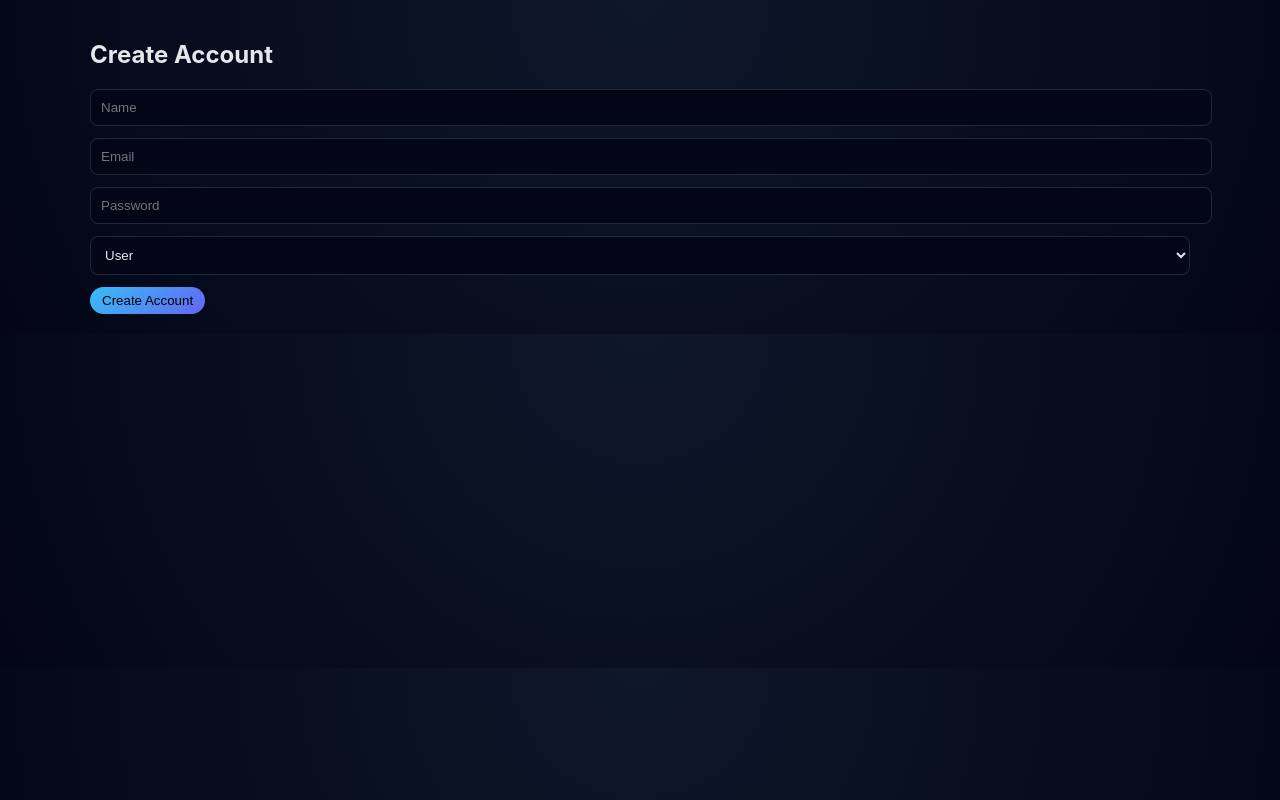
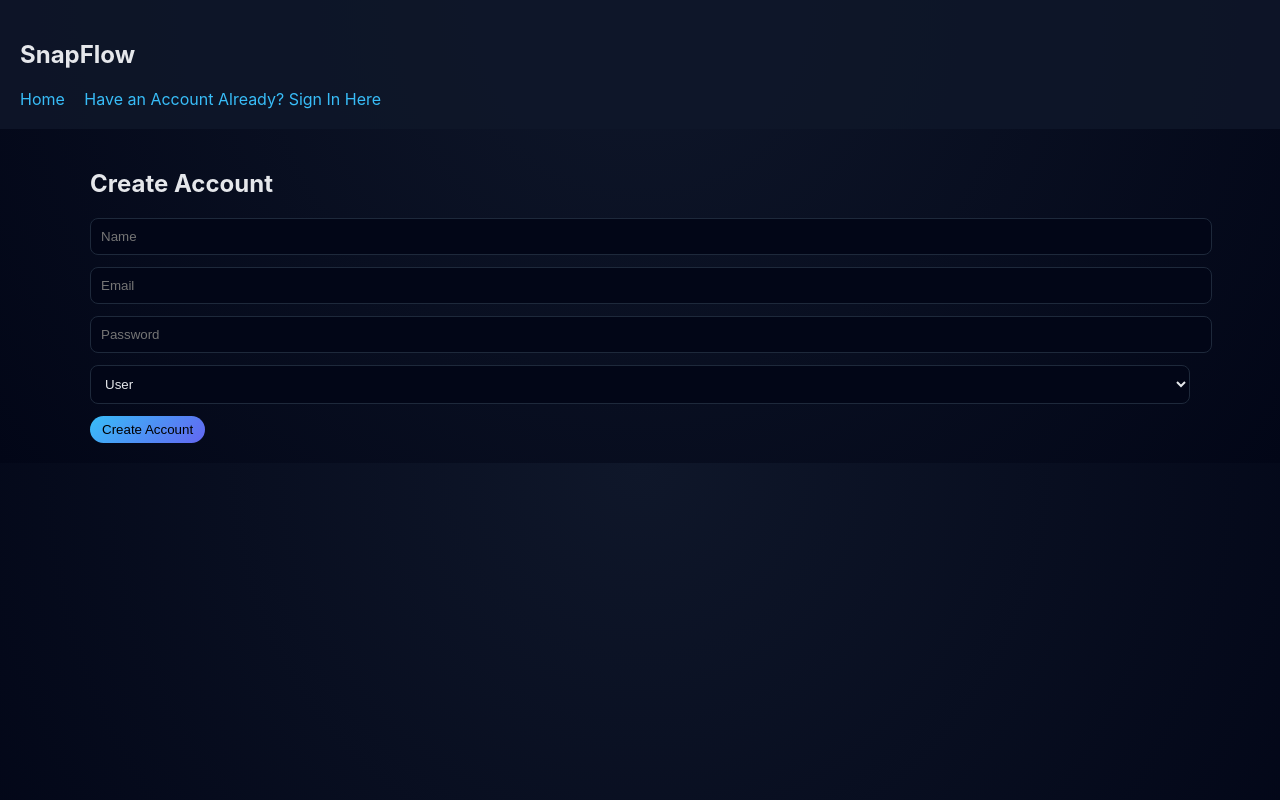
Before and after one commit to Ajayi-SA/SnapFlow_frontend, a website: page register.html in a window 1280 px wide. Drawn offline with Linux system fonts and the light colour scheme.

Commit message:
Update register.html

```diff
--- a/register.html
+++ b/register.html
@@ -6,6 +6,13 @@
     <title>Join SnapFlow</title>
     <link rel="stylesheet" href="style.css">
   </head>
+  <header>
+  <h2>SnapFlow</h2>
+  <nav>
+    <a href="index.html">Home</a>
+    <a href="login.html"> Have an Account Already? Sign In Here</a>
+  </nav>
+</header>
 <body><div class="container">
 <h2>Create Account</h2>
 <input id="name" placeholder="Name">
```
